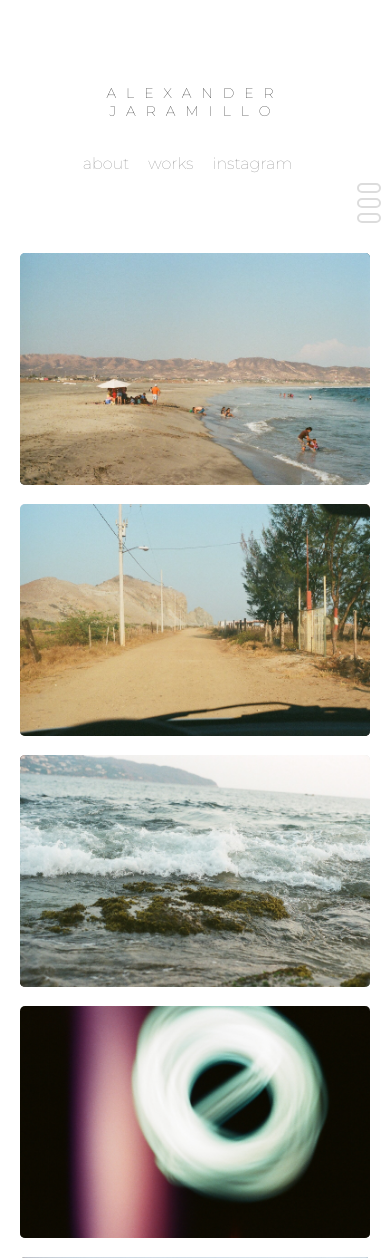
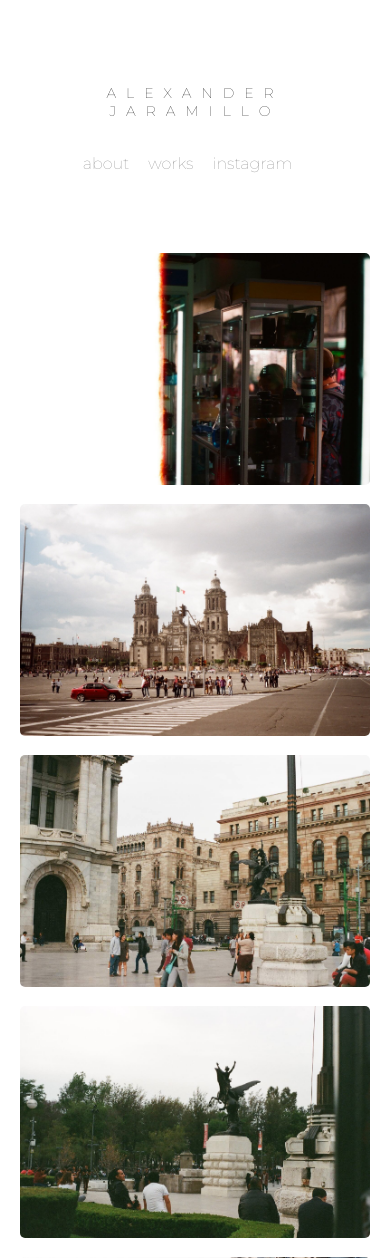
Before and after one commit to ioni-dev/Alexander-Gallery, a PHP site: page /index.html in a window 390 px wide. Shown: the top 1258 px of the page. Run offline with PHP 8.4, Linux system fonts and the light colour scheme; some libraries are stand-ins or nearby versions.

Commit message:
new view mode with smaller devices

```diff
--- a/style.css
+++ b/style.css
@@ -162,6 +162,7 @@ button{
         grid-gap: 15px;
         padding: 0 20px 0 20px;
         justify-content: unset;
+        position: relative;
     }
     #gallery2{
         grid-template-columns: 1fr;
@@ -169,6 +170,7 @@ button{
         grid-gap: 15px;
         padding: 0 20px 0 20px;
         justify-content: unset;
+        position: relative;
     }
     #gallery3{
         grid-template-columns: 1fr;
@@ -176,9 +178,10 @@ button{
         grid-gap: 15px;
         padding: 0 20px 0 20px;
         justify-content: unset;
+        position: relative;
     }
     #button-div{
-        display: grid;
+        display: none;
         grid-template-columns: auto;
         grid-gap: 5px;
         position: fixed;
```
